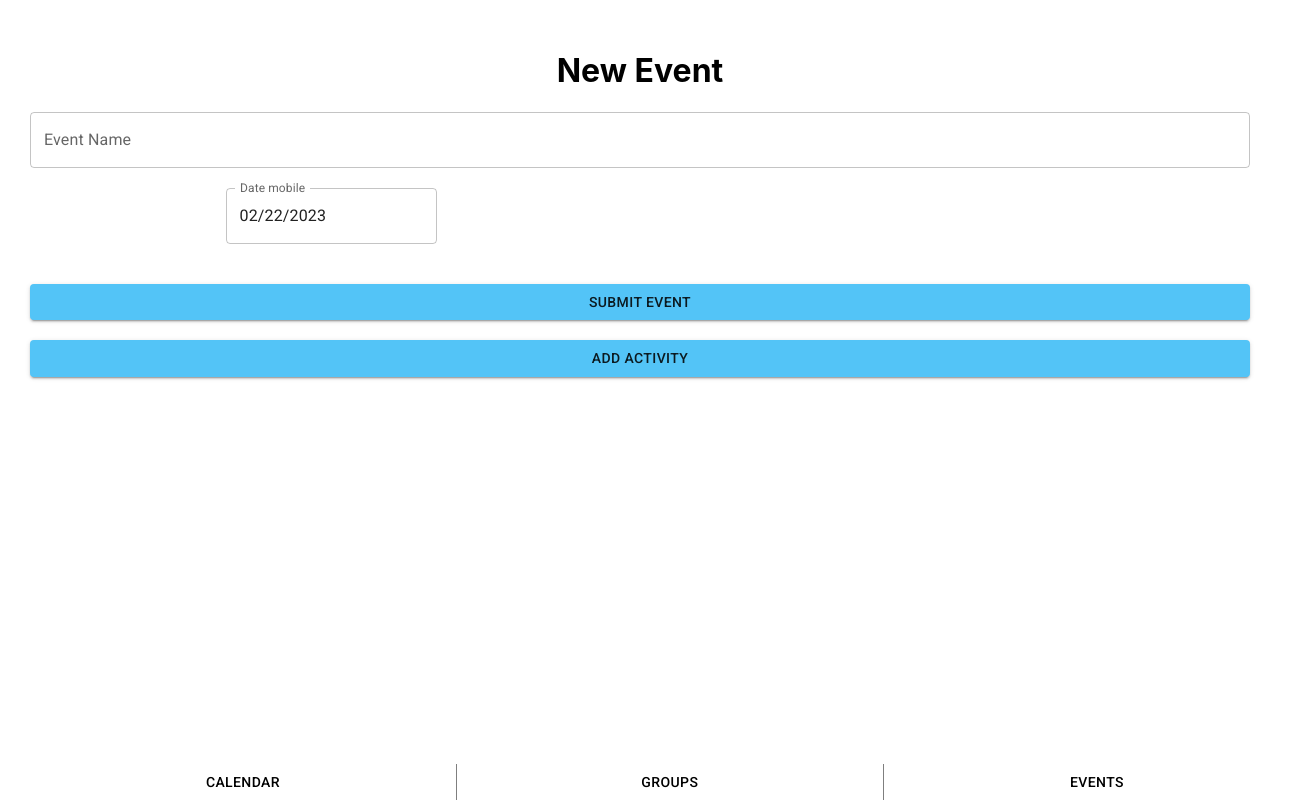
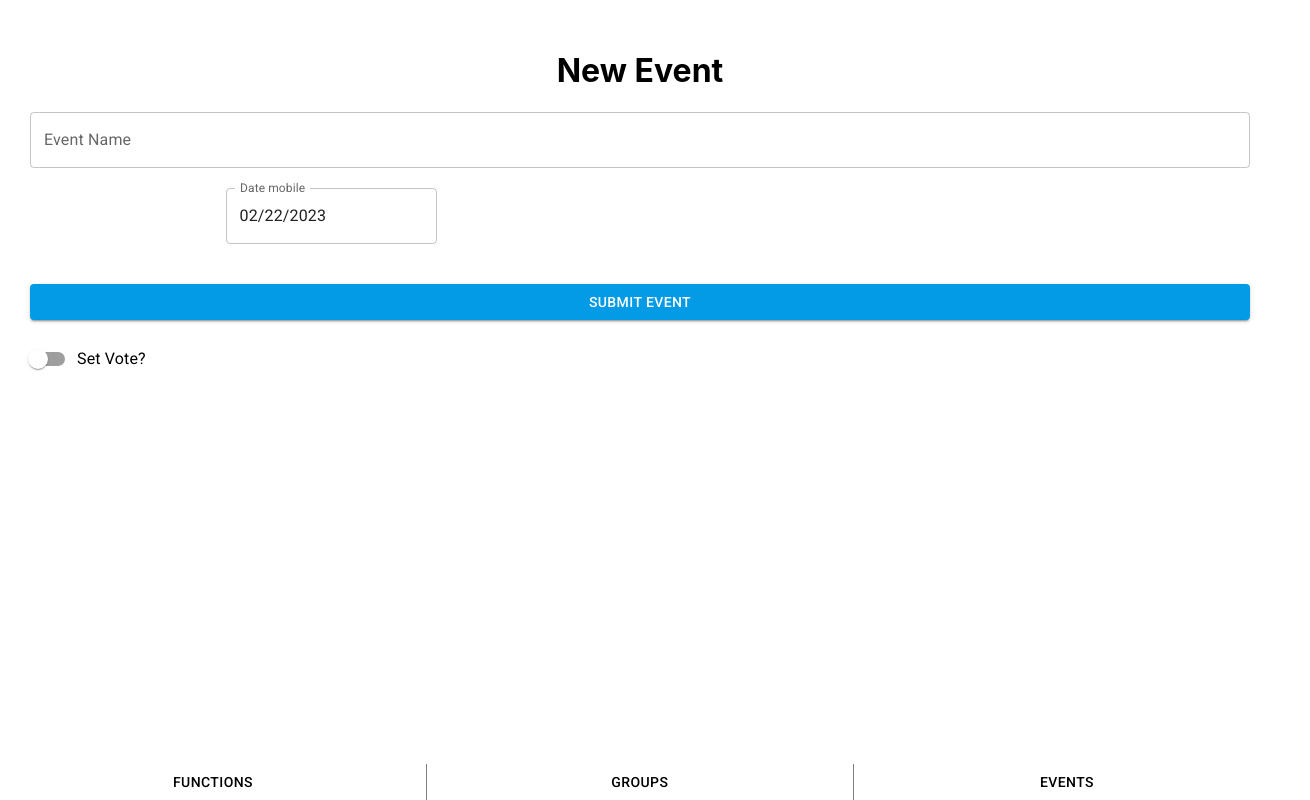
Before and after one commit to momentum316/momentum316-frontend, a React (Create React App) app: page / in a window 1280 px wide. Shown: the whole page, 1310 px wide, since content can reach past the window. Built offline with nearby package versions, Linux system fonts and the light colour scheme.

Commit message:
vote set switch operating added post vote event and tidied up look

```diff
--- a/src/App.css
+++ b/src/App.css
@@ -8,3 +8,9 @@ footer {
   bottom: 0%;
   width: 100%;
 }
+
+.footer-wrapper {
+  justify-content: center;
+  width: 100%;
+  display: flex;
+}
--- a/src/App.js
+++ b/src/App.js
@@ -5,6 +5,7 @@ import NewActivity from "./components/NewActivity";
 import GroupPage from "./components/Groups";
 import { useState } from "react";
 import { Route, Routes, Link, UseParams, useNavigate } from "react-router-dom";
+import PostVoteEvent from "./components/PostVote";
 
 function App() {
   return (
@@ -12,7 +13,7 @@ function App() {
       <Routes>
         <Route path="/" element={<NewEvent />}></Route>
         <Route path="/new/activity" element={<NewActivity />}></Route>
-        <Route path="/event/:eventId" element={<NewActivity />}></Route>
+        <Route path="/event/:eventId" element={<PostVoteEvent />}></Route>
         <Route path="/group" element={<GroupPage />}></Route>
         <Route path="/group/:groupId" element={<NewActivity />}></Route>
       </Routes>
--- a/src/components/Footer.js
+++ b/src/components/Footer.js
@@ -1,17 +1,17 @@
 import { ButtonGroup, Button } from "@mui/material";
 import { useNavigate } from "react-router-dom";
 
-function FooterObject() {
+export default function FooterObject() {
   const navigate = useNavigate();
   return (
+    <div className="footer-wrapper">
       <footer>
         <ButtonGroup fullWidth color="secondary" variant="text">
-        <Button>Calendar</Button>
+          <Button>Functions</Button>
           <Button onClick={() => navigate("/group")}>Groups</Button>
           <Button onClick={() => navigate("/")}>Events</Button>
         </ButtonGroup>
       </footer>
+    </div>
   );
 }
-
-export default FooterObject;
--- a/src/components/Groups.js
+++ b/src/components/Groups.js
@@ -3,16 +3,18 @@ import { IconButton } from "@mui/joy/IconButton";
 import { Route, Routes, Link, UseParams, useNavigate } from "react-router-dom";
 import FooterObject from "./Footer";
 
-function GroupPage() {
+export default function GroupPage() {
   const navigate = useNavigate();
   return (
     <div>
       <p>Groups Page</p>
 
       <br />
+      <div className="group-grid">
         <Grid
           container
-        spacing={{ xs: 4, md: 4 }}
+          direction="columns"
+          spacing={3}
           columns={{ xs: 12, sm: 8, md: 12 }}
         >
           <Grid item xs={4} sm={4} md={4}>
@@ -48,9 +50,8 @@ function GroupPage() {
             <Avatar alt="Trevor Henderson" src="/static/images/avatar/5.jpg" />
           </Grid>
         </Grid>
+      </div>
       <FooterObject />
     </div>
   );
 }
-
-export default GroupPage;
--- a/src/components/NewActivity.js
+++ b/src/components/NewActivity.js
@@ -13,7 +13,7 @@ import NewEvent from "./NewEvent";
 import dayjs from "dayjs";
 import FooterObject from "./Footer";
 
-function NewActivity() {
+export default function NewActivity() {
   const navigate = useNavigate();
   const [description, setDescription] = useState("");
   const [location, setLocation] = useState("");
@@ -89,7 +89,11 @@ function NewActivity() {
         {/* POST TO EVENT BUTTON (carry to db)*/}
         <br />
         <Stack>
-          <Button onClick={() => navigate("/")} fullWidth variant="contained">
+          <Button
+            onClick={() => navigate("/event/:eventId")}
+            fullWidth
+            variant="contained"
+          >
             Post to Event
           </Button>
         </Stack>
@@ -98,4 +102,3 @@ function NewActivity() {
     </div>
   );
 }
-export default NewActivity;
--- a/src/components/NewEvent.js
+++ b/src/components/NewEvent.js
@@ -1,9 +1,11 @@
 import * as React from "react";
 import "../App.css";
 // General page use
-import { Stack, TextField, Button, Grid } from "@mui/material";
+import { Stack, TextField, Button, Grid, Switch } from "@mui/material";
 // Footer Nav Bar
 import { ButtonGroup } from "@mui/material";
+// For Vote Set Switch
+import { FormControlLabel } from "@mui/material";
 // Group Select dropdown
 import {
   Accordion,
@@ -25,8 +27,9 @@ import { DesktopDatePicker } from "@mui/x-date-pickers/DesktopDatePicker";
 import { MobileDatePicker } from "@mui/x-date-pickers/MobileDatePicker";
 import dayjs from "dayjs";
 import axios from "axios";
+import FooterObject from "./Footer";
 
-function NewEvent() {
+export default function NewEvent() {
   const navigate = useNavigate();
   const [event, setEvent] = useState("");
   const [date, setDate] = useState("");
@@ -38,6 +41,7 @@ function NewEvent() {
 
   const [value, setValue] = useState(dayjs());
   const [createdEvent, setCreatedEvent] = useState("");
+  const [showActivity, setShowActivity] = useState(false);
 
   const handleChange = (newValue) => {
     var d = new Date(newValue);
@@ -137,13 +141,34 @@ function NewEvent() {
         </Stack> */}
         <br />
         <Stack>
-          <Button type="submit" fullWidth variant="contained">
+          <Button
+            type="submit"
+            fullWidth
+            variant="contained"
+            onClick={() => navigate("/event/:eventId")}
+          >
             Submit Event
           </Button>
         </Stack>
       </form>
+      {/* Vote Select Switch */}
       <br />
       <Stack>
+        <FormControlLabel
+          value="end"
+          control={
+            <Switch
+              color="primary"
+              onClick={() => setShowActivity(!showActivity)}
+            />
+          }
+          label="Set Vote?"
+          labelPlacement="end"
+          // onClick={() => setShowActivity(!showActivity)}
+        />
+        {/* ADD ACTIVITY BUTTON (show only for vote selection) */}
+
+        {showActivity && (
           <Button
             onClick={() => navigate("/new/activity")}
             fullWidth
@@ -151,16 +176,9 @@ function NewEvent() {
           >
             Add Activity
           </Button>
+        )}
       </Stack>
-      <footer>
-        <ButtonGroup fullWidth color="secondary" variant="text">
-          <Button>Calendar</Button>
-          <Button onClick={() => navigate("/group")}>Groups</Button>
-          <Button>Events</Button>
-        </ButtonGroup>
-      </footer>
+      <FooterObject />
     </div>
   );
 }
-
-export default NewEvent;
--- /dev/null
+++ b/src/components/PostVote.js
@@ -0,0 +1,30 @@
+import { Route, Routes, Link, useNavigate } from "react-router-dom";
+import {
+  Avatar,
+  Grid,
+  Button,
+  ButtonGroup,
+  IconButton,
+  Box,
+  TextField,
+} from "@mui/material";
+import FooterObject from "./Footer";
+
+export default function PostVoteEvent() {
+  const navigate = useNavigate();
+  return (
+    <div>
+      <IconButton>
+        <Avatar
+          alt="Travis Howard"
+          src="/static/images/avatar/2.jpg"
+          sx={{ width: 90, height: 90 }}
+        />
+      </IconButton>
+      <h4>Event Name</h4>
+      <div></div>
+
+      <FooterObject />
+    </div>
+  );
+}
--- a/src/index.js
+++ b/src/index.js
@@ -13,7 +13,7 @@ import { createTheme, ThemeProvider } from "@mui/material";
 const theme = createTheme({
   palette: {
     primary: {
-      main: "#53c4f7",
+      main: "#039be5",
     },
     secondary: {
       main: "#000000",
```
Lines whose indentation alone changed are shown as unchanged.
